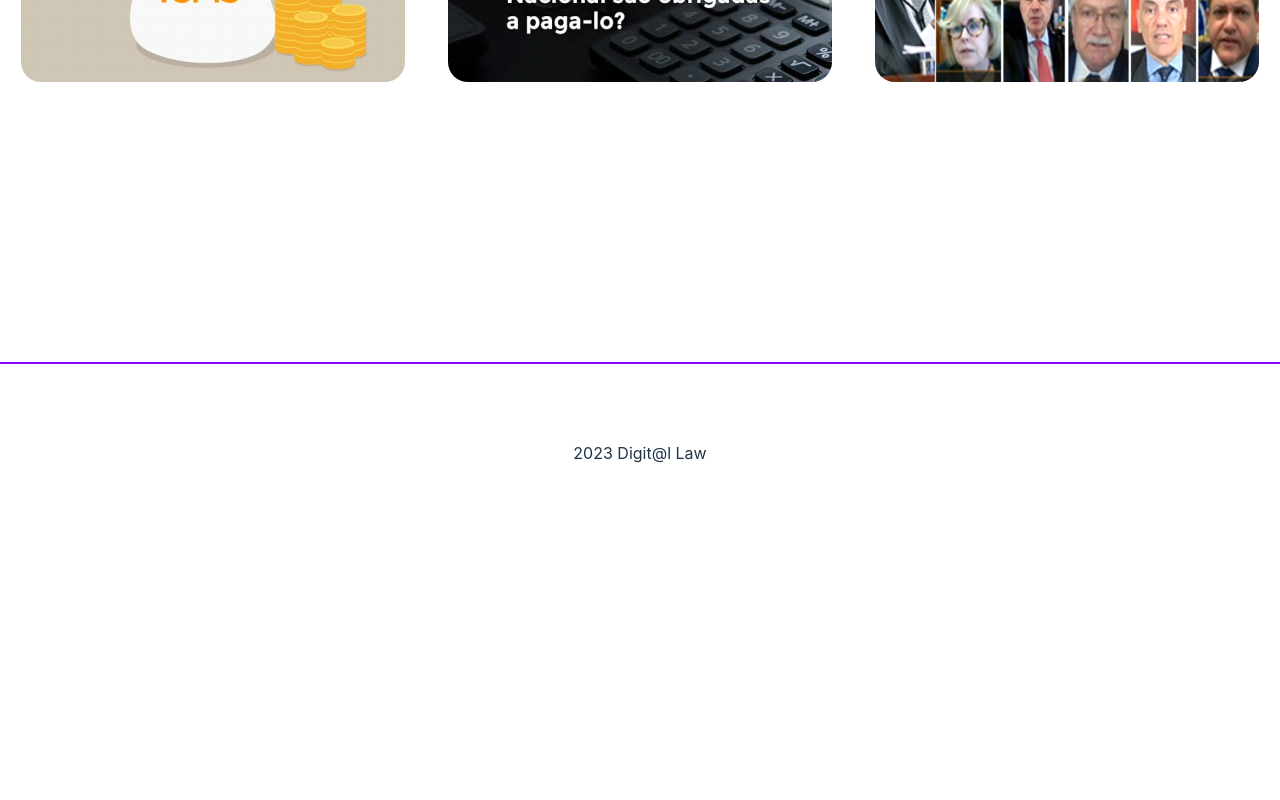
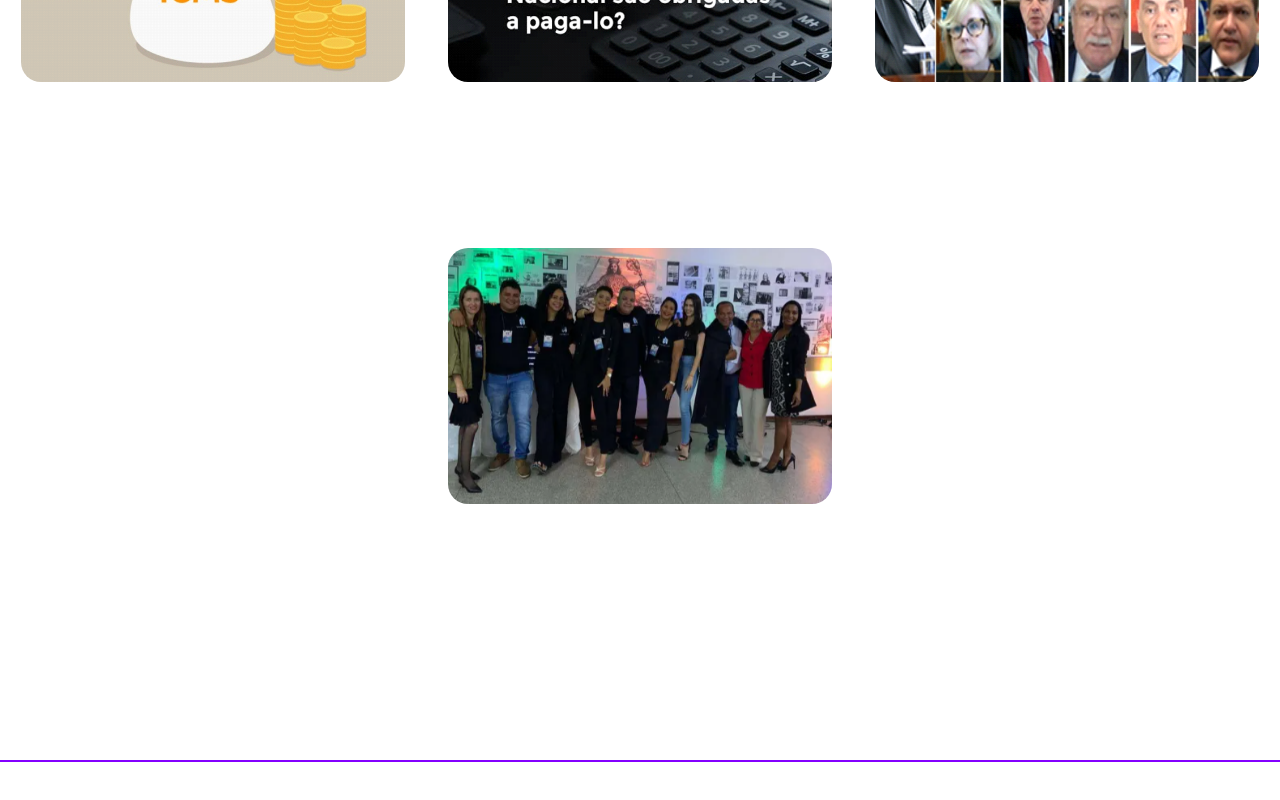
Before and after one commit to EsdrasThiago/digitallaw, a React (Vite) app: page /icsm in a window 1280 px wide. Shown: the part 422-1222 px from the top of the page. Before the commit the page ends 903 px from the top, so only its background shows below. Built offline with nearby package versions, Linux system fonts and the light colour scheme.

Commit message:
Arrumando imagens do site

```diff
--- a/src/pages/Icms.jsx
+++ b/src/pages/Icms.jsx
@@ -4,6 +4,7 @@ import Footer from "../components/Footer"
 import diferencialIMG from "../images/diferencialIMG.png";
 import impactoIMG from "../images/impactosIMG.png"
 import modulacaoIMG from "../images/modulacaoIMG.png"
+import alunos from "../images/IMG-20231128-WA0023.webp"
 
 function Icms() {
 
@@ -23,6 +24,10 @@ function Icms() {
           <img src={modulacaoIMG} alt="Diversas pessoas"/>
           <h2>MODULAÇÃO PROPOSTA PELO SUPERIOR TRIBUNAL FEDERAL REFERENTE AO JULGAMENTO DA AÇÃO DIRETA DE INCONSTITUCIONALIDADE A RESPEITO DESTA TEMÁTICA</h2>
         </Link>
+        <Link to="/icsmalunos" className="icsm__link coming__class">
+          <img src={alunos} alt="Alunos apresentando sobre ICMS" />
+          <h2>ALUNOS DO 5⁰ SEMESTRE DE DIREITO DA UNIFAMEC PRODUZEM PAPER ACADÊMICO SOBRE MATÉRIA TRIBUTÁRIA E OBTÉM NOTA MÁXIMA DOS AVALIADORES.</h2>
+        </Link>
       </div>
       <Footer />
     </div>
--- a/src/pages/Improbidade.jsx
+++ b/src/pages/Improbidade.jsx
@@ -1,7 +1,7 @@
 import { Link } from "react-router-dom"
 import Header from "../components/Header"
 import Footer from "../components/Footer"
-import coordenadorIMG from "../images/coordenador.jpg";
+import coordenadorIMG from "../images/coordenador_cropped.jpg";
 import dilmaIMG from "../images/dilma-rousseff-129.webp";
 import lulaIMG from "../images/LULA_OLINDA.jpg";
 import nicolauIMG from "../images/NICOLAU.jpg"
```
Also changed, not shown: src/images/IMG-20231128-WA0023.webp, src/images/coordenador_cropped.jpg (added).
